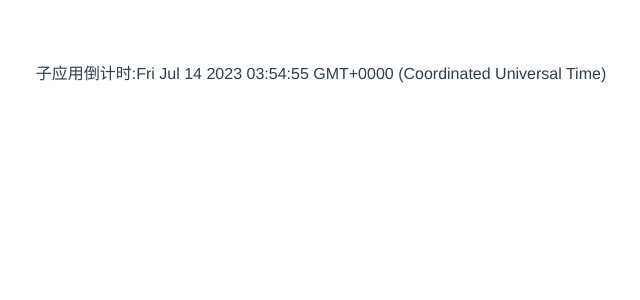
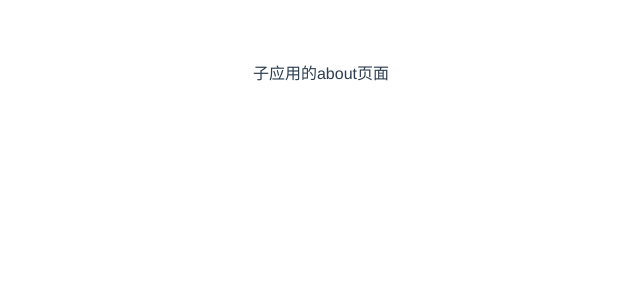
Before and after one commit to WhiteLang0214/micro-child, a Vue app: page /microChild/home in a window 1280 px wide. Shown: the top 300 px of the page, without its empty margins (319-959 px from the left). Built offline with nearby package versions, Linux system fonts and the light colour scheme.

Commit message:
创建测试页面

```diff
--- a/src/App.vue
+++ b/src/App.vue
@@ -1,5 +1,6 @@
 <template>
-  {{ msg }}
+  <!-- {{ msg }} -->
+  <router-view />
 </template>
 
 <script setup lang="js">
--- a/src/main.js
+++ b/src/main.js
@@ -13,8 +13,22 @@ function render(props = {}) {
 
   router = createRouter({
     history: createWebHistory(),
-    base: window.__POWERED_BY_QIANKUN__ ? '/microChild' : '/',
-    routes: []
+    base: 'microChild', // window.__POWERED_BY_QIANKUN__ ? '/microChild' : '',
+    routes: [
+      {
+        path: "/microChild",
+        children: [
+          {
+            path: "home",
+            component: () => import("./pages/home.vue")
+          },
+          {
+            path: "about",
+            component: () => import("./pages/about.vue")
+          }
+        ]
+      }
+    ]
   })
 
   instance = createApp(App).use(router).mount(container ? container.querySelector("#app") : "#app");
@@ -35,11 +49,11 @@ export async function mount(props) {
   console.error("子应用进来了----", props, instance)
 }
 
-export async function unmount() {
-  console.error("子应用离开了-----", instance, instance.$el)
+export async function unmount(props) {
+  console.error("子应用离开了-----", 'props:', props, 'instance:', instance, instance.$el)
   // instance.$destroy();
-  instance.unmount();
-  instance.$el = null;
+  // instance.unmount();
+  // instance.$el = null;
 }
 export async function update(props) {
     //   console.log('update props', props);
--- /dev/null
+++ b/src/pages/about.vue
@@ -0,0 +1,11 @@
+<template>
+  <div>{{ msg }}</div>
+</template>
+
+<script setup lang="js">
+
+const msg = "子应用的home页面"
+
+</script>
+<style scoped>
+</style>
--- /dev/null
+++ b/src/pages/home.vue
@@ -0,0 +1,11 @@
+<template>
+  <div>{{ msg }}</div>
+</template>
+
+<script setup lang="js">
+
+const msg = "子应用的about页面"
+
+</script>
+<style scoped>
+</style>
```
